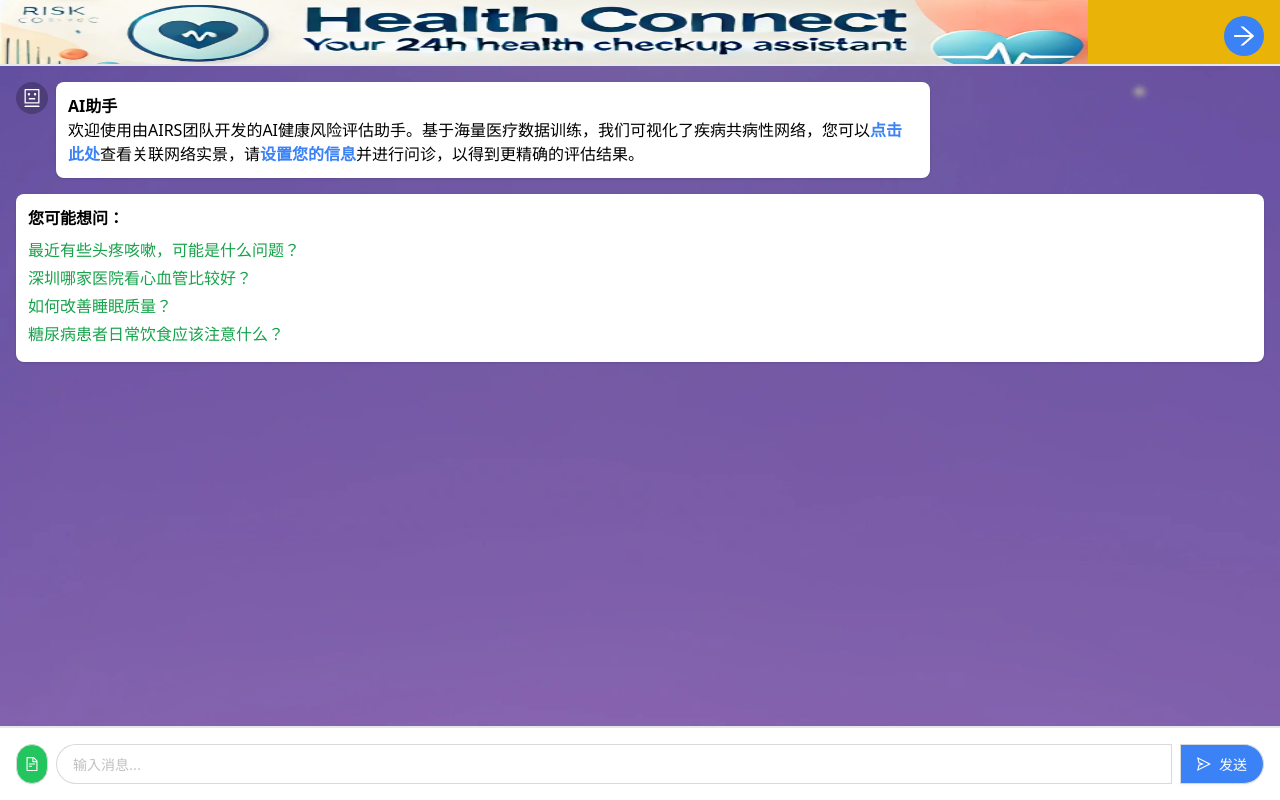
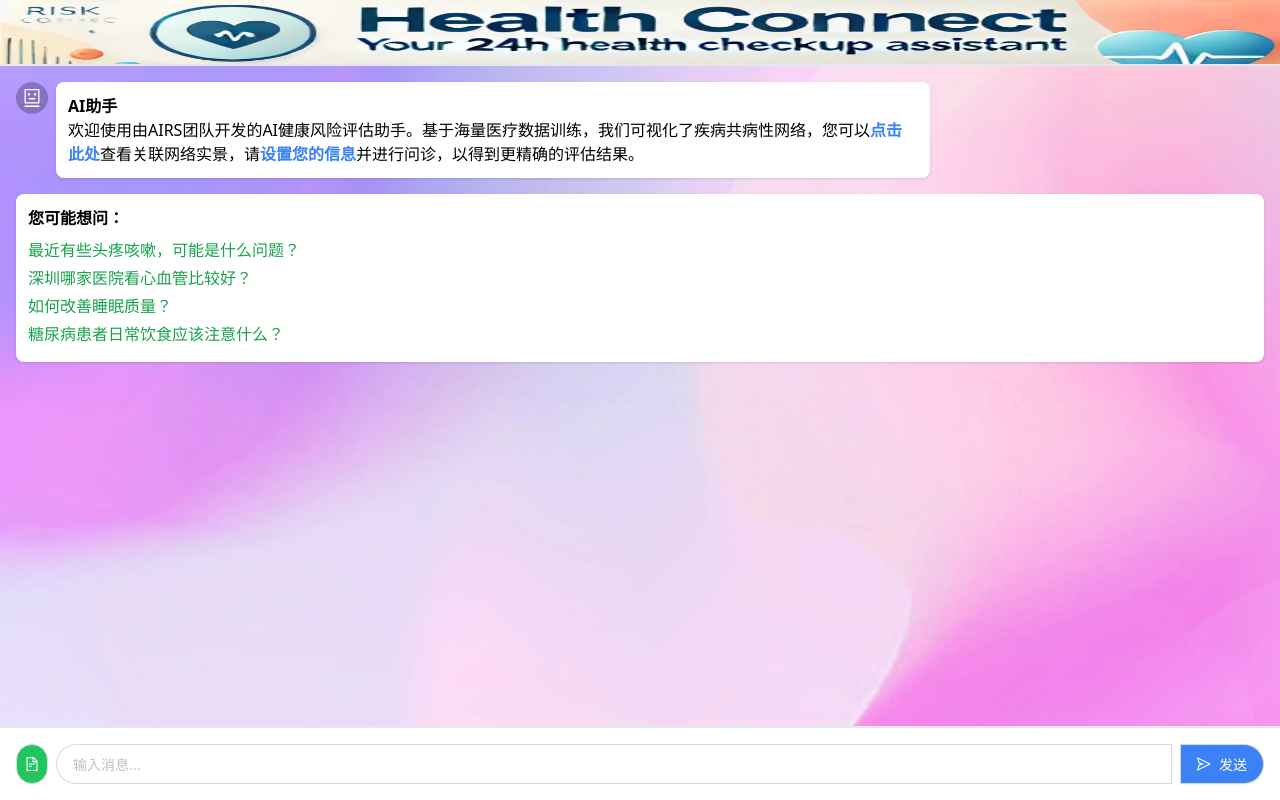
Before and after one commit to Fanxi1992/LLM-powered-health-risk-prediction-application-frontend, a React (Create React App) app: page / in a window 1280 px wide. Built offline with nearby package versions, Linux system fonts and the light colour scheme.

Commit message:
修复了Personal页面初始化无报告时的展示不恰当的地方

```diff
--- a/src/components/ChatBox.js
+++ b/src/components/ChatBox.js
@@ -2,7 +2,7 @@ import React, { useEffect, useState, useRef, useCallback } from 'react';
 import { Input, Button, Avatar, Modal, Spin, message } from 'antd';
 import { SendOutlined, UserOutlined, RobotOutlined, FileTextOutlined, CheckCircleFilled } from '@ant-design/icons';
 import styled from 'styled-components'; // 添加这行
-import backgroundImage from '../assets/f2.png';  // 假设图片位于src/assets文件夹中
+import backgroundImage from '../assets/f5.png';  // 假设图片位于src/assets文件夹中
 import moment from 'moment';
 import 'moment/locale/zh-cn';
 import { useChat } from '../context/ChatContext';
--- a/src/pages/ChatPage.js
+++ b/src/pages/ChatPage.js
@@ -1,38 +1,14 @@
-import React, { useEffect, useState, useRef } from 'react';
+import React, { useState } from 'react';
 import ChatBox from '../components/ChatBox';
-import AvatarArea from '../components/AvatarArea';
-import { useNavigate } from 'react-router-dom';
 import InfoForm from '../components/InfoForm';
 import '../_mock/index';
-import axios from 'axios';
 import backgroundImage from '../assets/H1.png';
 
-
 function ChatPage() {
-
-    // useEffect(() => {
-    //     // 在组件挂载时执行的逻辑
-    //     axios.get('/api/getHealthAnalysis').then(response => {
-    //         console.log(response.data);
-    //     });
-    // }, []);
-
-
-
-
-
-
     const [showInfoForm, setShowInfoForm] = useState(false);
 
     const toggleInfoForm = () => {
         setShowInfoForm(prevState => !prevState);
-    };
-
-
-    const navigate = useNavigate();
-
-    const handleAvatarClick = () => {
-        navigate('/personinfo');
     };
 
     return (
@@ -42,12 +18,10 @@ function ChatPage() {
                 style={{
                     backgroundImage: `url(${backgroundImage})`,
                     backgroundRepeat: 'no-repeat',
-                    backgroundSize: '85% 100%',
+                    backgroundSize: '100% 100%', // 修改为 100% 使图片占据整行
                 }}
             >
-                {/* AvatarArea 将在各个页面中单独渲染 */}
             </div>
-            <AvatarArea direction="right" onClick={handleAvatarClick} />
             <div className="flex-grow overflow-hidden">
                 <ChatBox onOpenInfoForm={toggleInfoForm} />
             </div>
--- a/src/pages/PersonInfoPage.js
+++ b/src/pages/PersonInfoPage.js
@@ -2,7 +2,6 @@ import React, { useEffect, useState } from 'react';
 import { Button, Modal, Select, Input, message } from 'antd';
 import { useNavigate } from 'react-router-dom';
 import Papa from 'papaparse';
-import AvatarArea from '../components/AvatarArea';
 import { request } from '../utils/index';
 import { userid_generate } from '../utils/uuid';
 import backgroundImage from '../assets/H1.png';
@@ -182,11 +181,11 @@ function PersonInfoPage() {
           console.warn('网络数据结构不完整:', data);
         }
       } catch (error) {
-        console.error('加载网络数据时出错:', error);
-        message.error('加载网络数据失败：' + error.message);
+        // console.error('加载网络数据时出错:', error);
+        // message.error('加载网络数据失败：' + error.message);
         setGraph(null);
         if (!localStorage.getItem('healthAnalysis')) {
-          setHealthAnalysis('尚未生成健康分析报告');
+          setHealthAnalysis('尚未生成您的健康风险分析报告，请完善个人信息后点击提交，以进行云端分析');
         }
       }
     };
@@ -403,7 +402,7 @@ const renderInputField = (label, field, type, required = false, placeholder = ''
     });
 
     try {
-      // 检查localstorage中是否有userid，没有的话就创建一个
+      // 检查localstorage中是否有userid���没有的话就创建一个
       let userid = localStorage.getItem('userid');
       if (!userid) {
         // 如果不存在或为空,生成新的 userid
@@ -504,12 +503,9 @@ const renderInputField = (label, field, type, required = false, placeholder = ''
         style={{
           backgroundImage: `url(${backgroundImage})`,
           backgroundRepeat: 'no-repeat',
-          backgroundSize: '85% 100%',
+          backgroundSize: '100% 100%', // 修改这里使背景图片占据整行
         }}
-      >
-        {/* AvatarArea 将在各个页面中单独渲染 */}
-      </div>
-      <AvatarArea direction="left" onClick={handleAvatarClick} />
+      />
       <div className="flex-1 overflow-auto p-4">
         <div className="bg-blue-500 rounded-lg shadow-md p-6 mb-6 mt-20">
           <h2 className="text-2xl font-bold mb-4 text-white">基本信息</h2>
```
